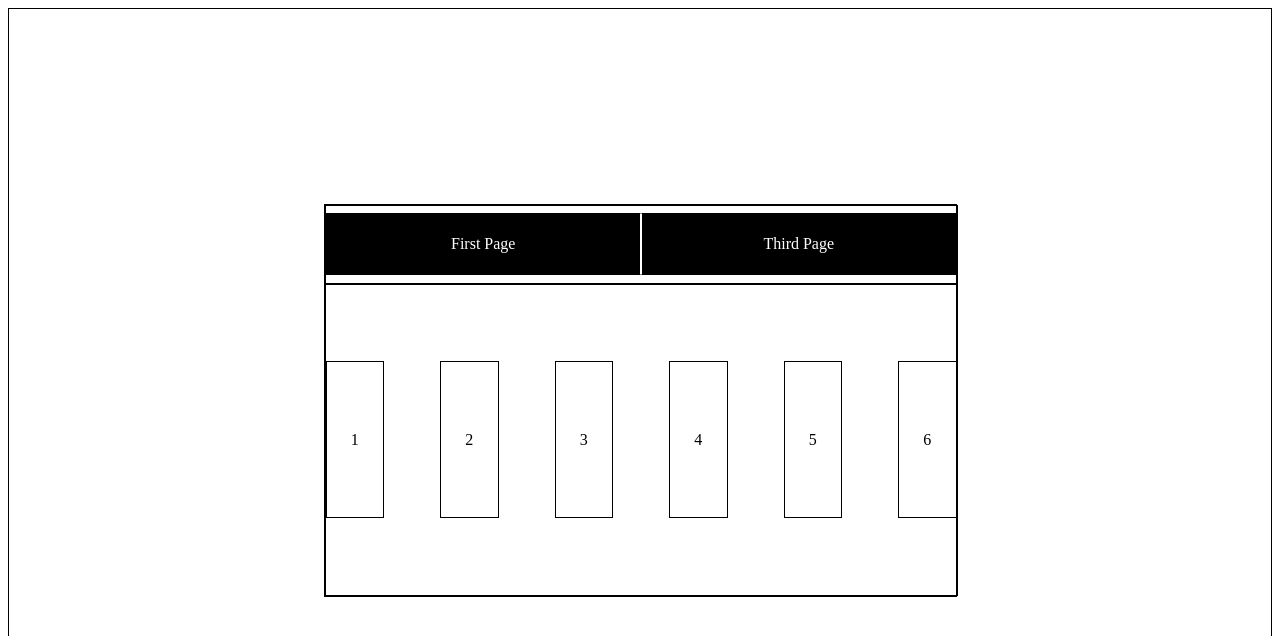
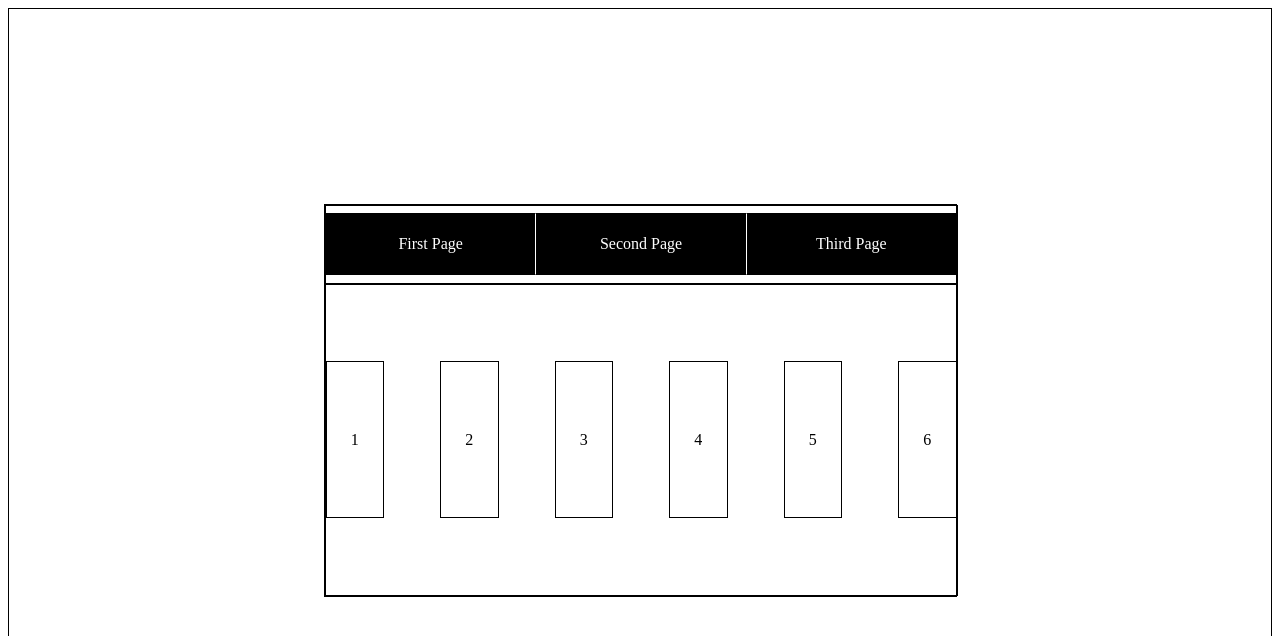
Before and after one commit to sejung1218/study-react-query, a Next.js app: page / in a window 1280 px wide. Shown: the top 636 px of the page. Built offline with nearby package versions, Linux system fonts and the light colour scheme.

Commit message:
practice css

```diff
--- a/src/app/page.tsx
+++ b/src/app/page.tsx
@@ -1,14 +1,17 @@
 "use client";
 
 import Link from "next/link";
-import { useRouter } from "next/router";
-// import { useRouter } from "next/navigation";
+// import { useRouter } from "next/router";
+import { useRouter } from "next/navigation";
 import styled from "styled-components";
+// import router from next/router 는 동작하지 않는다.
+// const router = useRouter(); 작성 후, useRouter를 next/navigation 에서 import.
+// 자동완성 및 빠른수정은 되지 않는다. 이유가 뭘까?
 
 export default function Home() {
   const router = useRouter();
   const onClickMoveFirstPage = async () => {
-    router.push(`/test`);
+    router.push(`/test01`);
   };
 
   return (
@@ -17,12 +20,13 @@ export default function Home() {
         <SubOneDiv>
           <SubManyDiv01 onClick={onClickMoveFirstPage}>First Page</SubManyDiv01>
           {/* 안되는 이유가 뭘까? */}
-          {/* <SubManyDiv01 onClick={() => router.push(`/test`)}>
+
+          <SubManyDiv01 onClick={() => router.push(`/test02`)}>
             Second Page
-          </SubManyDiv01> */}
+          </SubManyDiv01>
 
           <SubManyDiv01>
-            <ClearLink href="/test">Third Page</ClearLink>
+            <ClearLink href="/test03">Third Page</ClearLink>
           </SubManyDiv01>
         </SubOneDiv>
         <SubTwoDiv>
@@ -89,6 +93,7 @@ const SubManyDiv01 = styled.div`
   background-color: black;
   color: white;
   box-sizing: border-box;
+  cursor: pointer;
 
   :first-of-type {
     border-right: 1px solid white;
@@ -111,4 +116,9 @@ const SubManyDiv02 = styled.div`
 const ClearLink = styled(Link)`
   text-decoration: none;
   color: white;
+  width: 100%;
+  height: 100%;
+  display: flex;
+  justify-content: center;
+  align-items: center;
 `;
--- a/src/app/test/page.tsx
+++ b/src/app/test03/page.tsx
@@ -6,6 +6,7 @@ export default function TestPage01() {
     <div>
       <div>Hello</div>
       <div>It's me</div>
+      <div>Third Page</div>
     </div>
   );
 }
```
Also changed, not shown: src/app/test01/page.tsx (added, +12 -0 lines), src/app/test02/page.tsx (added, +12 -0 lines).
